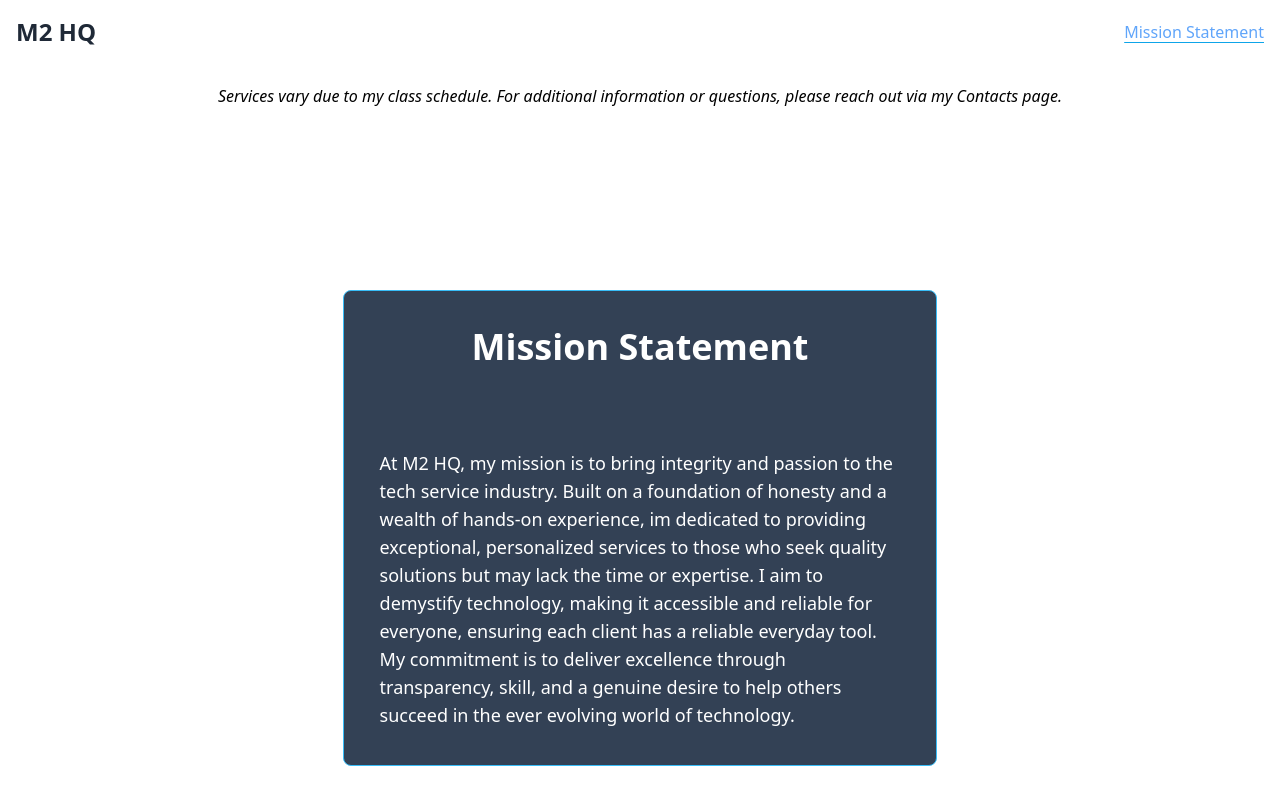
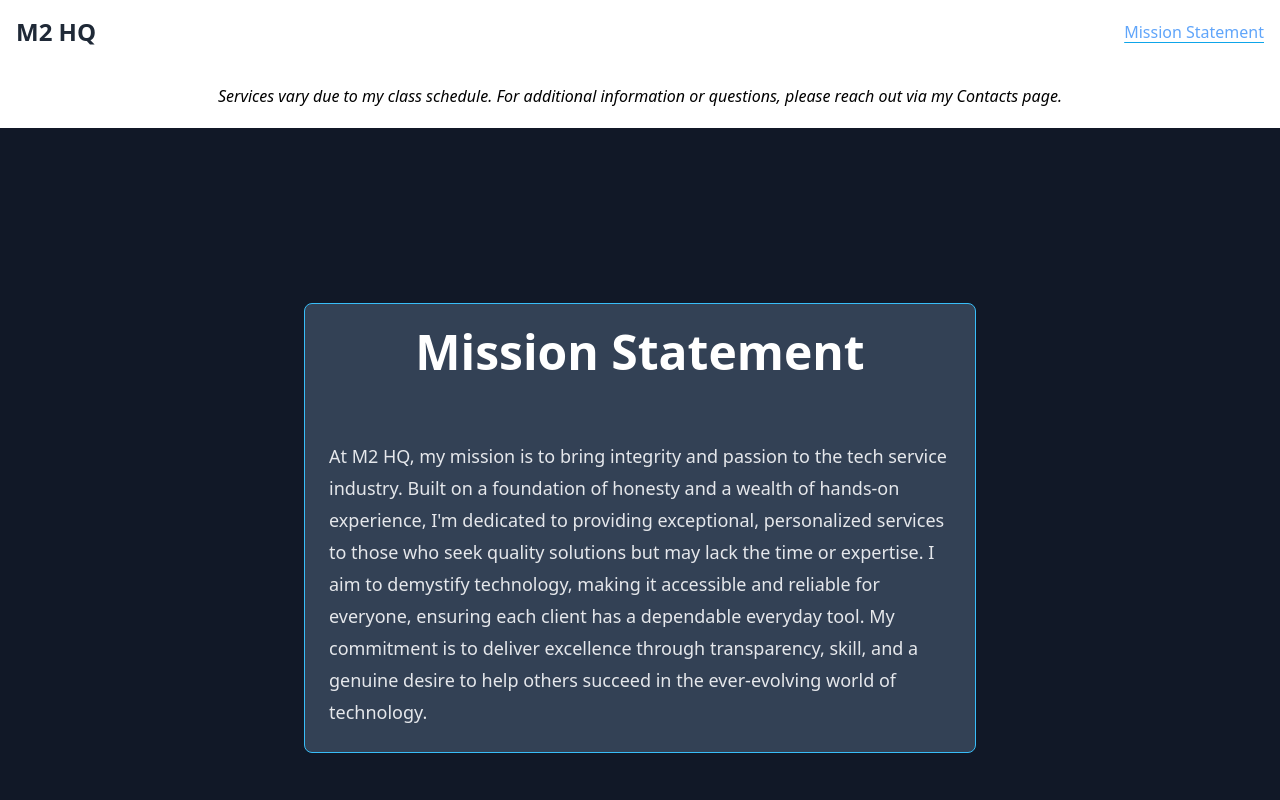
Before and after one commit to iSmirk-01/Landing-page, a Next.js app: page /mission in a window 1280 px wide. Shown: the top 800 px of the page. Built offline with nearby package versions, Linux system fonts and the light colour scheme.

Commit message:
bug fixes

```diff
--- a/app/components/Footer.js
+++ b/app/components/Footer.js
@@ -1,7 +1,6 @@
 const Footer = () => {
     return (
-      <footer className="flex flex-col p-4 bg-DarkThemeMainBlue items-center w-full gap-5 overflow-x-hidden">
-
+      <footer className="flex flex-col p-4 bg-DarkThemeMainBlue items-center w-full gap-2 overflow-x-hidden">
           <p className="">
             Disclaimer: All custom build services come with a money back
             guarantee if parts are delivered damaged or defective. Replacements
@@ -9,7 +8,6 @@ const Footer = () => {
             &apos;do not&apos; purchase parts for customers.
           </p>
           <p>© 2025 Our Services. All rights reserved.</p>
-
       </footer>
     );
 }
--- a/app/contacts/page.js
+++ b/app/contacts/page.js
@@ -6,7 +6,7 @@ function Contacts() {
 
   return (
     <div className="flex flex-col overflow-x-hidden h-screen gap-4 items-center w-full">
-        <div className="flex gap-2 flex-col bg-slate-800 p-5 rounded-lg w-[80vw] h-auto justify-center sm:text-sm md:text-base lg:text-lg whitespace-nowrap  border border-sky-300 m-4">
+        <div className="flex gap-2 flex-col bg-slate-800 p-5 rounded-lg w-fit  h-auto justify-center sm:text-sm md:text-base lg:text-lg whitespace-nowrap  border border-sky-300 m-4">
           <h1 className="font-semibold self-center text-2xl shadow-md">Contacts</h1>
           <br />
           <p className="">
--- a/app/mission/page.js
+++ b/app/mission/page.js
@@ -1,25 +1,24 @@
-
-
 function Mission() {
   return (
-    <div className="flex flex-col h-screen gap-4 items-center w-full overflow-x-hidden">
-      <div className="flex flex-col m-auto prose bg-slate-700 p-9 rounded-lg border border-sky-400">
-          <h1 className="font-semibold self-center text-white">Mission Statement</h1>
-          <br />
-          <p className='flex flex-wrap text-white text-lg'>
-            At M2 HQ, my mission is to bring integrity and passion to the tech
-            service industry. Built on a foundation of honesty and a wealth of
-            hands-on experience, im dedicated to providing exceptional,
-            personalized services to those who seek quality solutions but may
-            lack the time or expertise. I aim to demystify technology, making it
-            accessible and reliable for everyone, ensuring each client has a
-            reliable everyday tool. My commitment is to deliver excellence
-            through transparency, skill, and a genuine desire to help others
-            succeed in the ever evolving world of technology.
-          </p>
+    <div className="flex flex-col min-h-screen w-full bg-gray-900">
+      <div className="flex flex-col m-auto prose prose-lg prose-invert bg-slate-700 p-6 rounded-lg border border-sky-400 max-w-2xl">
+        <h1 className="font-semibold text-center text-white">
+          Mission Statement
+        </h1>
+        <p className="text-gray-200">
+          At M2 HQ, my mission is to bring integrity and passion to the tech
+          service industry. Built on a foundation of honesty and a wealth of
+          hands-on experience, I&apos;m dedicated to providing exceptional,
+          personalized services to those who seek quality solutions but may lack
+          the time or expertise. I aim to demystify technology, making it
+          accessible and reliable for everyone, ensuring each client has a
+          dependable everyday tool. My commitment is to deliver excellence
+          through transparency, skill, and a genuine desire to help others
+          succeed in the ever-evolving world of technology.
+        </p>
       </div>
     </div>
   );
 }
 
-export default Mission
+export default Mission;
```
